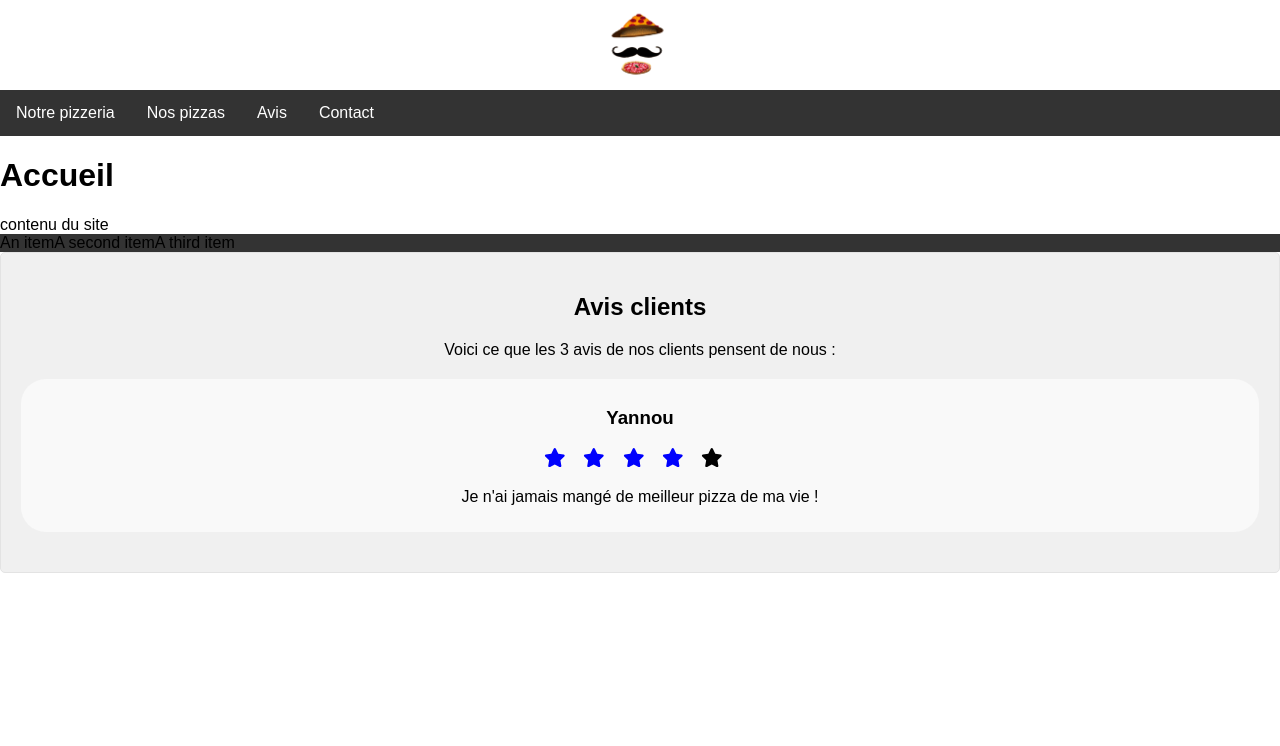
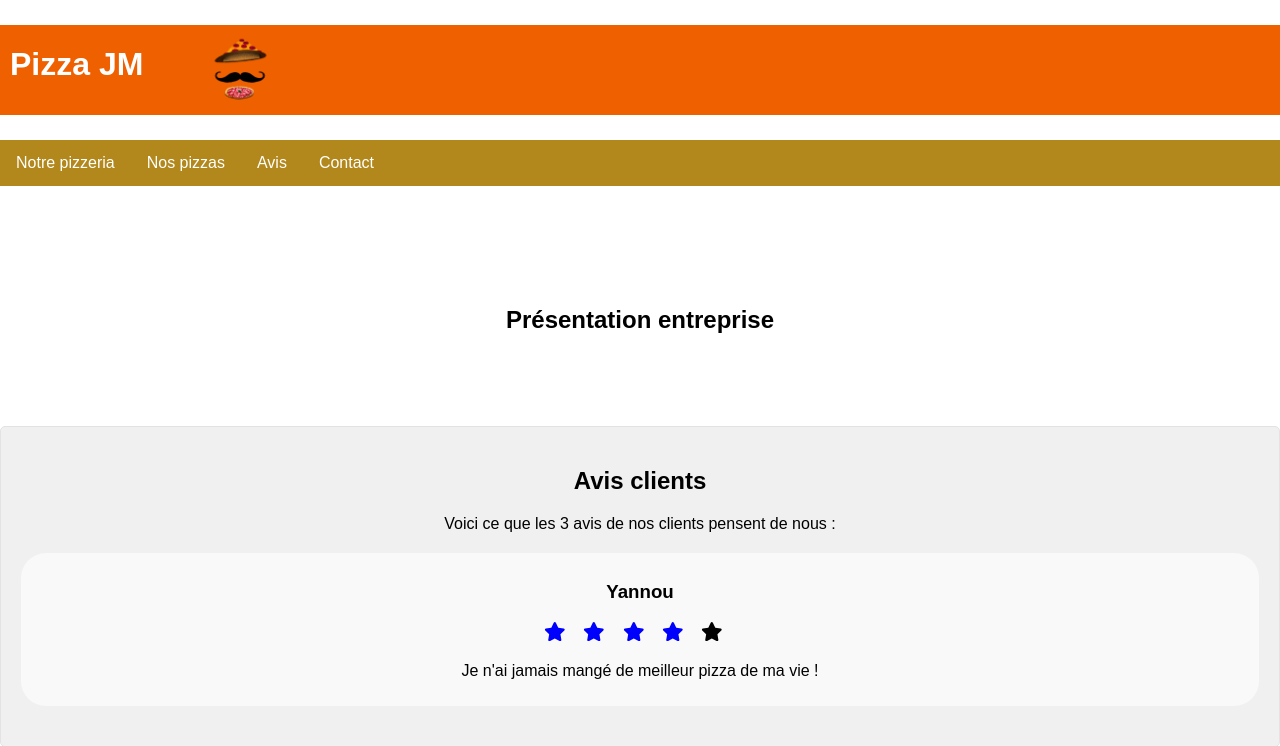
Before and after one commit to PierreTembremande/PizzaJM, a PHP site: page / in a window 1280 px wide. Shown: the top 746 px of the page. Run offline with PHP 8.4, Linux system fonts and the light colour scheme.

Commit message:
retakes/style

```diff
--- a/View/View_PageAccueil.php
+++ b/View/View_PageAccueil.php
@@ -11,8 +11,10 @@
 </head>
 
 <body>
-    <div class="div-logo"><img class="logo" src="../View/Pictures/logo.png" alt="Logo"></div>
-
+    <div class="div-logo">
+        <h1>Pizza JM</h1>
+        <img class="logo" src="../View/Pictures/logo.png" alt="Logo">
+    </div>
 
     <ul class="nav">
         <li class="nav-item">
@@ -29,18 +31,9 @@
         </li>
     </ul>
 
-    <h1>Accueil</h1>
+    <main>
+        <h2 id="prez">Présentation entreprise</h2>
 
-
-    <main>contenu du site</main>
-
-    <footer>
-        <ul class="footer-list">
-            <li class="footer-item">An item</li>
-            <li class="footer-item">A second item</li>
-            <li class="footer-item">A third item</li>
-        </ul>
-    </footer>
         <div id="clientRatesDiv">
             <h2>Avis clients</h2>
             <p>Voici ce que les 3 avis de nos clients pensent de nous :</p>
@@ -83,6 +76,7 @@
                 </div>
             </div>
         </div>
+    </main>
 </body>
 
 </html>
--- a/View/style/Accueil.css
+++ b/View/style/Accueil.css
@@ -8,6 +8,16 @@ body {
     height: 90px;
     width: 100%;
     text-align: center;
+    display: flex;
+    background-color: #ef6000;
+    margin-bottom: 25px;
+    margin-top: 25px;
+}
+
+.div-logo h1 {
+    color: white;
+    padding-right: 50px;
+    padding-left: 10px;
 }
 
 .logo {
@@ -20,7 +30,7 @@ ul {
     margin: 0;
     padding: 0;
     overflow: hidden;
-    background-color: #333;
+    background-color: #ac7d07ea;
 }
 
 li {
@@ -38,6 +48,12 @@ li a {
 /* Change the link color to #111 (black) on hover */
 li a:hover {
     background-color: #111;
+}
+
+#prez {
+    height: 100px;
+    text-align: center;
+    padding-top: 100px;
 }
 
 #clientRatesDiv {
```
Lines whose indentation alone changed are shown as unchanged.
